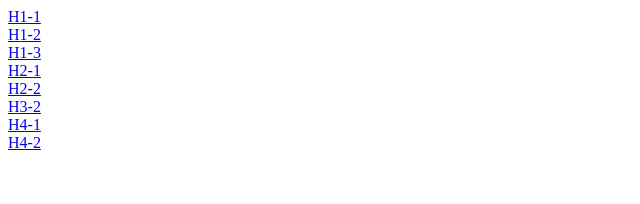
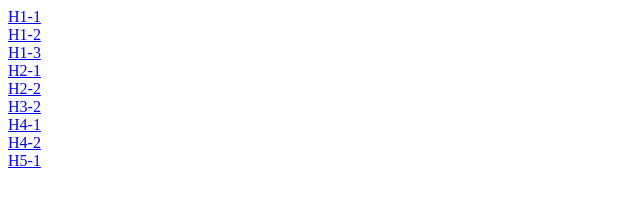
Before and after one commit to rschotanus/JavaScript, a plain HTML site: page index.html in a window 1280 px wide. Shown: the full height of the page, 0-640 px from the left. Drawn offline with Linux system fonts and the light colour scheme.

Commit message:
Java script klaar

```diff
--- a/index.html
+++ b/index.html
@@ -21,6 +21,8 @@
 <a href="H4/H4-1.html" alt="H4-1">H4-1</a>
 <br>
 <a href="H4/H4-2.html" alt="H4-2">H4-2</a>
+<br>
+<a href="H5/H5-1.html" alt="H5-1">H5-1</a>
 
 </body>
 </html>
```
